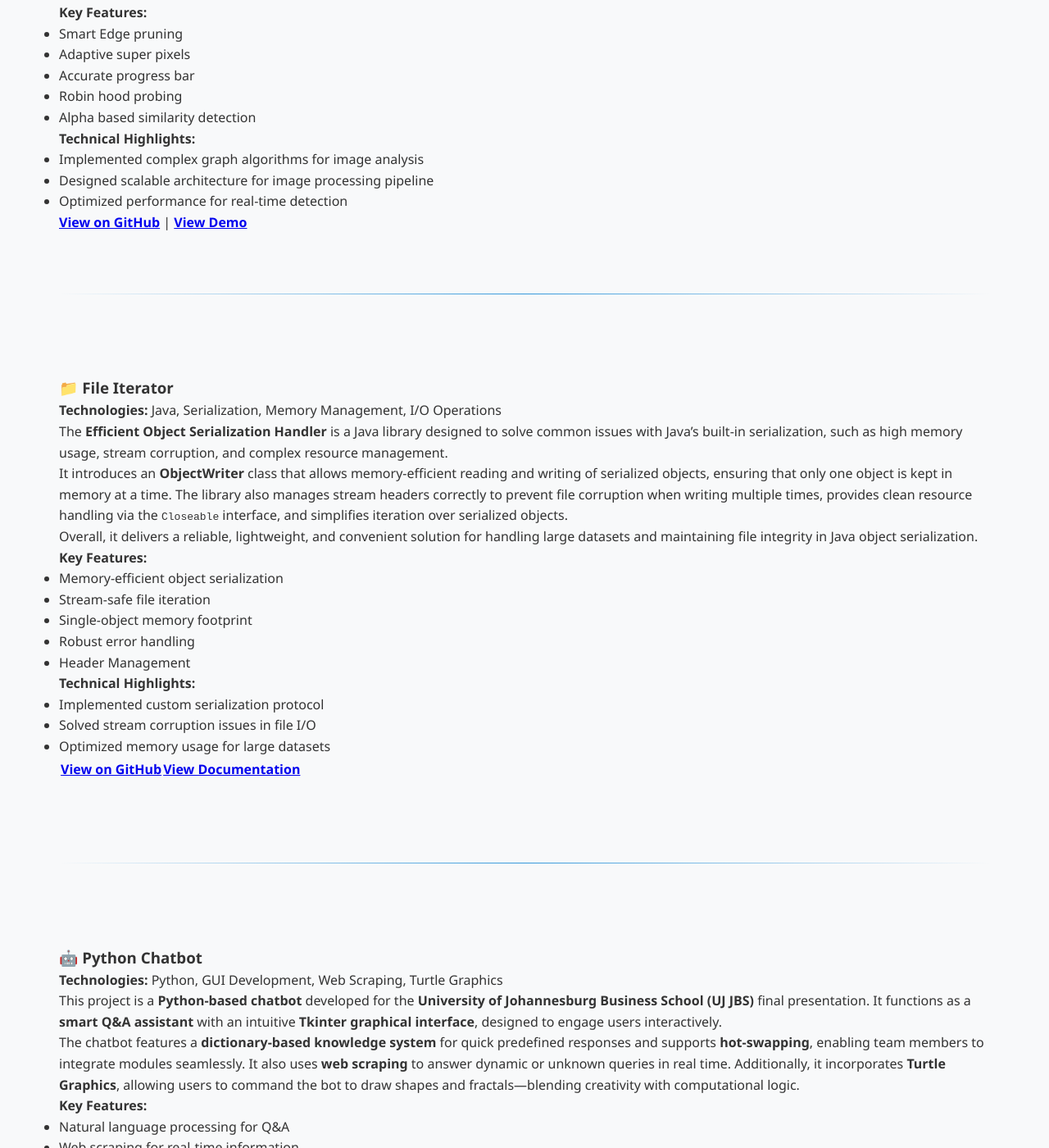
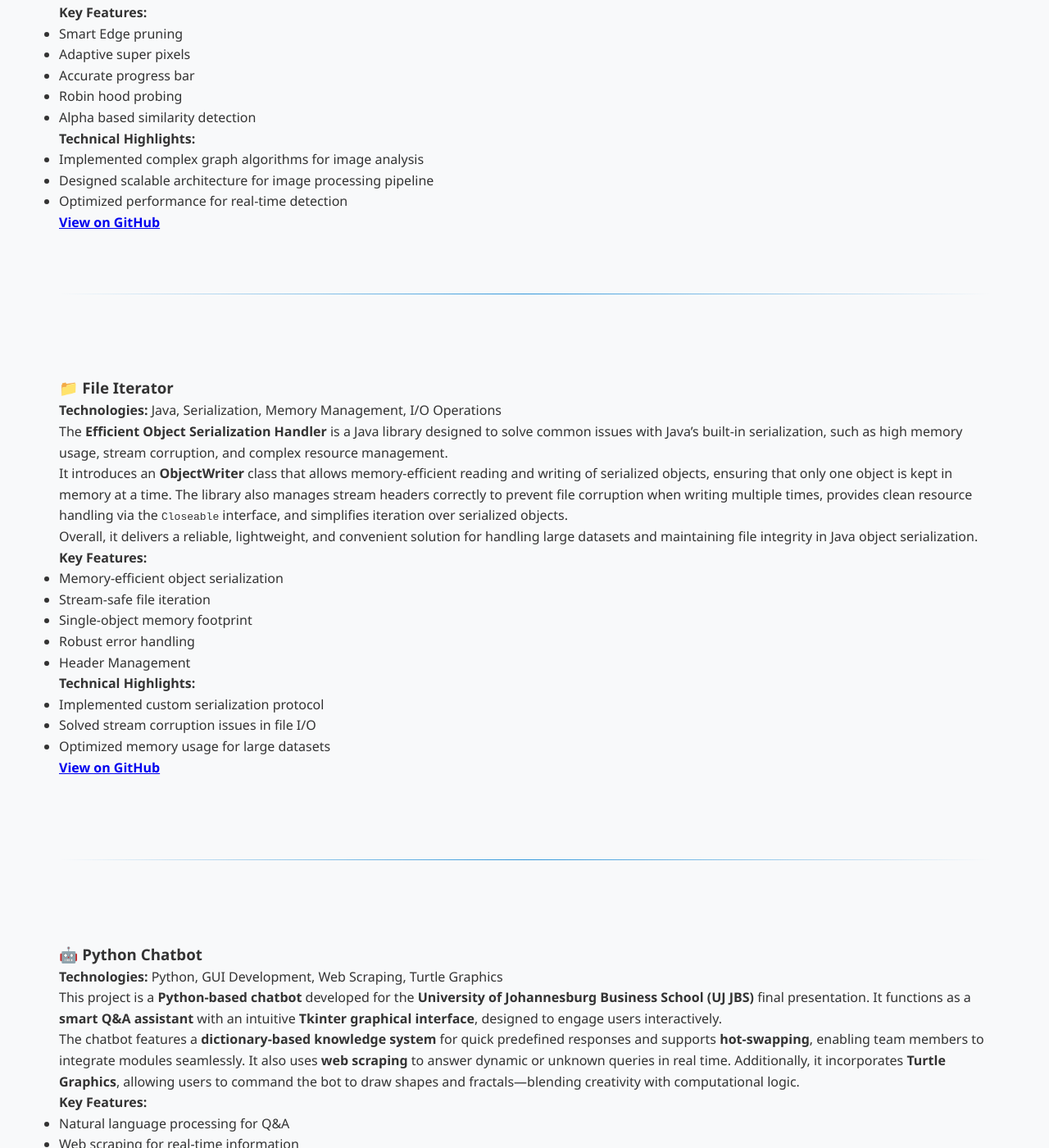
Before and after one commit to GeorgeMugale/GeorgeMugale.github.io, a Jekyll site: the page built from projects.md, in a window 1280 px wide and 1400 px high, scrolled down 472 px. Shown: the whole window at 82% size. Built offline with Jekyll 4.4.1, drawn with Linux system fonts in a browser that asks for light colours.

Commit message:
Update projects.md

```diff
--- a/projects.md
+++ b/projects.md
@@ -26,7 +26,7 @@ Millions of people rely on unsafe water sources, and over 50% of South Africa’
 - Designed scalable architecture for image processing pipeline
 - Optimized performance for real-time detection
 
-[**View on GitHub**](https://github.com/GeorgeMugale/CSC3-Mini-Project) | [**View Demo**](#)
+[**View on GitHub**](https://github.com/GeorgeMugale/CSC3-Mini-Project)
 <br>
 <br>
 
@@ -59,7 +59,7 @@ Overall, it delivers a reliable, lightweight, and convenient solution for handli
 - Solved stream corruption issues in file I/O
 - Optimized memory usage for large datasets
 
-[**View on GitHub**](https://github.com/GeorgeMugale/File-Iterator) | [**View Documentation**](#)
+[**View on GitHub**](https://github.com/GeorgeMugale/File-Iterator)
 
 <br>
 <br>
@@ -88,7 +88,7 @@ The chatbot features a **dictionary-based knowledge system** for quick predefine
 - Implemented web scraping with error handling
 - Created engaging visualizations with Turtle graphics
 
-[**View on GitHub**](https://github.com/GeorgeMugale/Python-Chatbot) | [**View Demo**](#)
+[**View on GitHub**](https://github.com/GeorgeMugale/Python-Chatbot)
 <br>
 <br>
 
```
